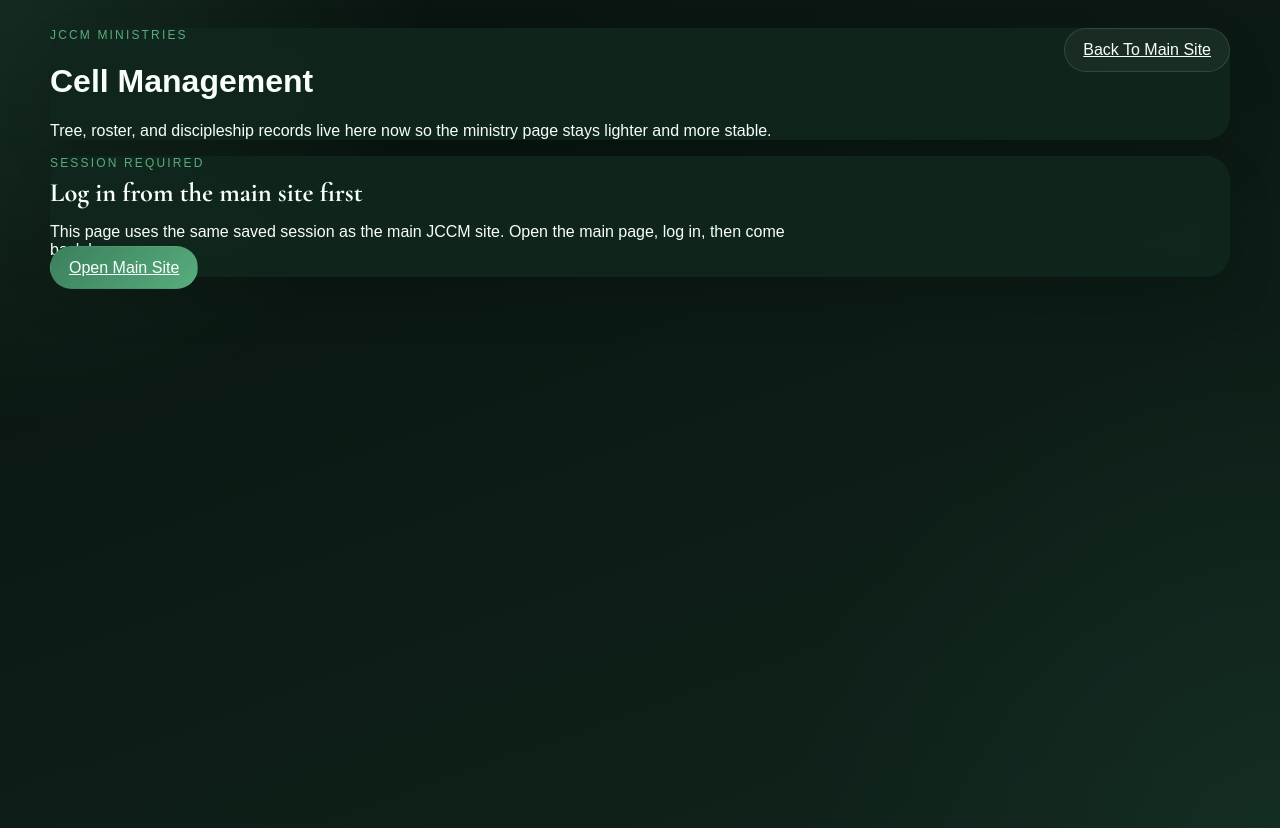
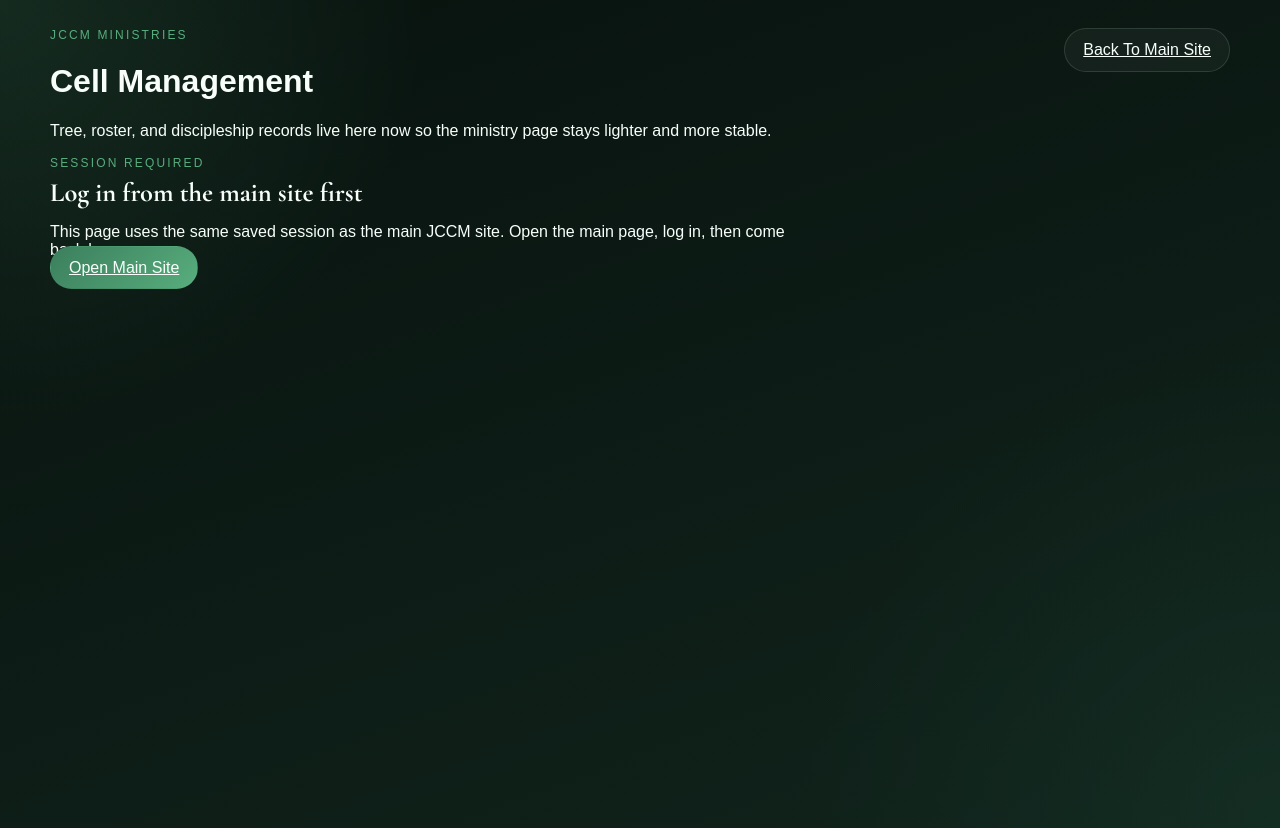
Before and after one commit to mediewardie1993/sitesample, a plain HTML site: page cell-management.html in a window 1280 px wide. Drawn offline with nearby package versions, Linux system fonts and the light colour scheme; no server answers.

Commit message:
Refresh update 2026-03-25 05:18:41

```diff
--- a/cell-management.html
+++ b/cell-management.html
@@ -7,7 +7,7 @@
   <link rel="preconnect" href="https://fonts.googleapis.com">
   <link rel="preconnect" href="https://fonts.gstatic.com" crossorigin>
   <link href="https://fonts.googleapis.com/css2?family=Cormorant+Garamond:wght@500;600;700&family=Manrope:wght@400;500;600;700&display=swap" rel="stylesheet">
-  <link rel="stylesheet" href="styles.css?v=20260325a">
+  <link rel="stylesheet" href="styles.css?v=20260325b">
 </head>
 <body class="standalone-page">
   <main class="standalone-shell cell-standalone-shell">
--- a/styles.css
+++ b/styles.css
@@ -1089,7 +1089,9 @@ code {
 .cell-standalone-shell .shell-card {
   width: 100%;
   border: 0;
-  box-shadow: 0 24px 48px rgba(0, 0, 0, 0.14);
+  box-shadow: none;
+  background: transparent;
+  backdrop-filter: none;
 }
 
 .cell-management-actions {
```
